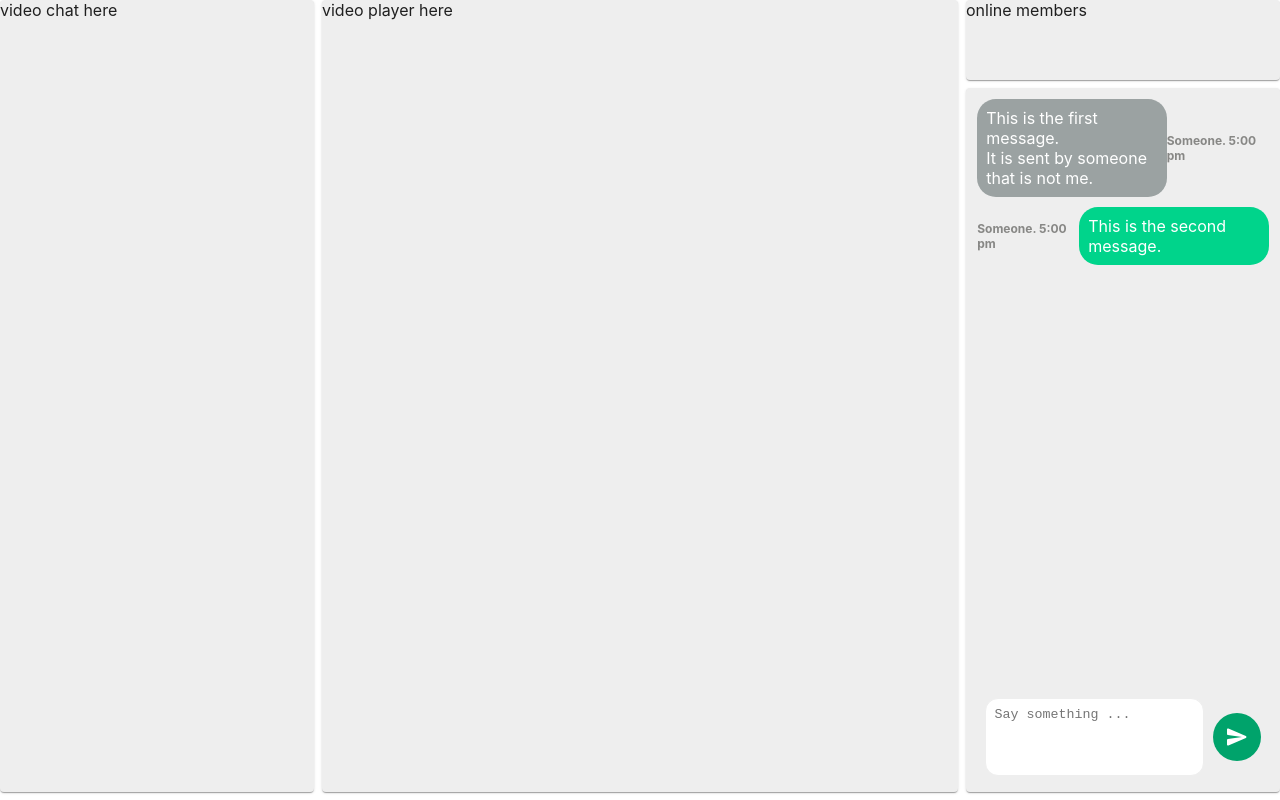
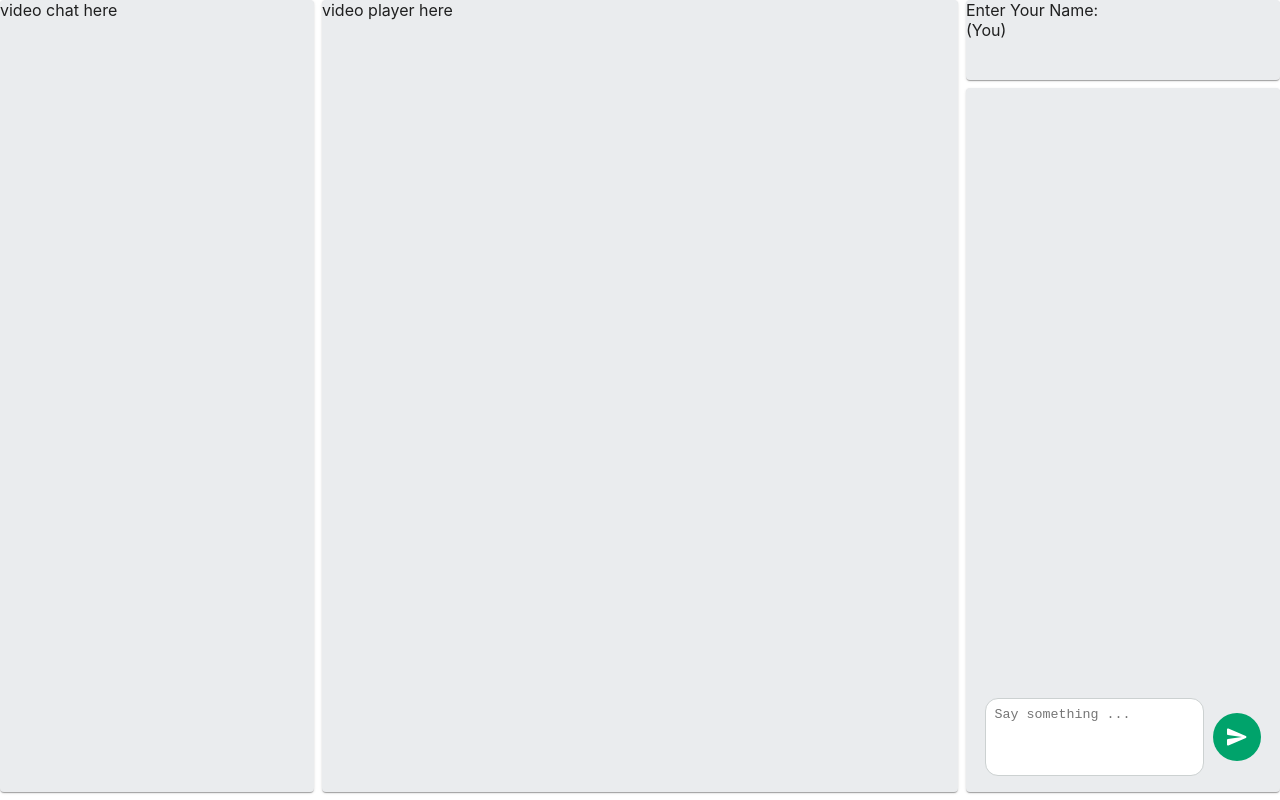
Before and after one commit to samya-ak/sync-it, a React (Create React App) app in the folder client/: page /rooms/1 in a window 1280 px wide. Built offline with nearby package versions, Linux system fonts and the light colour scheme.

Commit message:
make chat ui dynamic

```diff
--- a/client/src/components/Chat.js
+++ b/client/src/components/Chat.js
@@ -5,12 +5,14 @@ import CardContent from "@material-ui/core/CardContent";
 import IconButton from "@material-ui/core/IconButton";
 import SendRoundedIcon from "@material-ui/icons/SendRounded";
 import { makeStyles } from "@material-ui/core/styles";
+import { useState, useContext } from "react";
+import { Context } from "../components/Store";
 
 const useStyles = makeStyles((theme) => ({
   paper: {
     height: "100%",
     width: "100%",
-    backgroundColor: "#eee",
+    backgroundColor: "#EAECEE",
     padding: "0.7em",
     boxSizing: "border-box",
   },
@@ -34,11 +36,14 @@ const useStyles = makeStyles((theme) => ({
     display: "flex",
     justifyContent: "space-between",
     marginBottom: "10px",
+    whiteSpace: "pre-wrap",
   },
   yoursMessage: {
     display: "flex",
     justifyContent: "space-between",
     flexDirection: "row-reverse",
+    marginBottom: "10px",
+    whiteSpace: "pre-wrap",
   },
   author: {
     fontSize: "12px",
@@ -59,7 +64,7 @@ const useStyles = makeStyles((theme) => ({
     width: "75%",
     outline: "none",
     resize: "none",
-    borderColor: "#eee",
+    borderColor: "#CCD1D1 ",
     borderRadius: "13px",
     padding: "8px",
   },
@@ -69,30 +74,57 @@ const useStyles = makeStyles((theme) => ({
   },
 }));
 
-const Chat = () => {
+const Chat = ({ self }) => {
   const classes = useStyles();
+  const [msg, setMsg] = useState("");
+  const [state, dispatch] = useContext(Context);
+
+  const handleSubmit = (e) => {
+    e.preventDefault();
+    console.log("sending>>>", msg);
+    console.log("props", self);
+    // send same message to all connected peers
+    for (let [key, value] of state.room.peers) {
+      if (key !== self.id) {
+        console.log("sending message to>>>", value);
+        value.sendMessage(msg);
+      }
+    }
+    const message = {
+      value: msg,
+      yours: true,
+      time: new Date(),
+    };
+    dispatch({ type: "UPDATE_MESSAGES", payload: message });
+    setMsg("");
+  };
 
   return (
     <Paper className={classes.paper}>
+      {console.log("msgs>>>", state.messages)}
       {/* Messages */}
       <div className={`custom-scrollbar ${classes.messages}`}>
-        <div className={classes.othersMessage}>
-          <Card className={`${classes.card} ${classes.others}`} elevation={0}>
-            <CardContent style={{ padding: "9px" }}>
-              This is the first message. <br /> It is sent by someone that is
-              not me.
-            </CardContent>
-          </Card>
-          <div className={classes.author}>Someone. 5:00 pm</div>
-        </div>
-        <div className={classes.yoursMessage}>
-          <Card className={`${classes.card} ${classes.yours}`} elevation={0}>
-            <CardContent style={{ padding: "9px" }}>
-              This is the second message.
-            </CardContent>
-          </Card>
-          <div className={classes.author}>Someone. 5:00 pm</div>
-        </div>
+        {state.messages.map((message, key) => {
+          return (
+            <div
+              className={
+                message.yours ? classes.yoursMessage : classes.othersMessage
+              }
+            >
+              <Card
+                className={`${classes.card} ${
+                  message.yours ? classes.yours : classes.others
+                }`}
+                elevation={0}
+              >
+                <CardContent style={{ padding: "9px" }}>
+                  {message.value}
+                </CardContent>
+              </Card>
+              <div className={classes.author}>Someone. 5:00 pm</div>
+            </div>
+          );
+        })}
       </div>
 
       {/* Message Sender */}
@@ -103,11 +135,14 @@ const Chat = () => {
           className={classes.textArea}
           aria-label="empty textarea"
           placeholder="Say something ..."
+          value={msg}
+          onChange={(e) => setMsg(e.target.value)}
         />
 
         <IconButton
           aria-label="send message"
           component="span"
+          onClick={handleSubmit}
           className={classes.sendMessage}
         >
           <SendRoundedIcon />
--- a/client/src/routes/Room.js
+++ b/client/src/routes/Room.js
@@ -9,14 +9,13 @@ const useStyles = makeStyles((theme) => ({
   paper: {
     height: "100%",
     width: "100%",
-    backgroundColor: "#eee",
+    backgroundColor: "#EAECEE ",
   },
 }));
 
 const Room = () => {
   const [state, dispatch] = useContext(Context);
   const [self, setSelf] = useState("");
-  const [msg, setMsg] = useState("");
   const classes = useStyles();
 
   useEffect(() => {
@@ -25,23 +24,6 @@ const Room = () => {
       setSelf(self);
     }
   }, [state]);
-
-  const handleSubmit = (e) => {
-    e.preventDefault();
-    //send same message to all connected peers
-    for (let [key, value] of state.room.peers) {
-      if (key !== self.id) {
-        console.log("sending message to>>>", value);
-        value.sendMessage(msg);
-      }
-    }
-    const message = {
-      value: msg,
-      yours: true,
-      time: new Date(),
-    };
-    dispatch({ type: "UPDATE_MESSAGES", payload: message });
-  };
 
   return (
     // <div>
@@ -60,9 +42,11 @@ const Room = () => {
       <Grid item md={3} sm={3}>
         <Paper className={classes.paper}>video chat here</Paper>
       </Grid>
+
       <Grid item md={6} sm={6}>
         <Paper className={classes.paper}>video player here</Paper>
       </Grid>
+
       <Grid
         item
         container
@@ -72,10 +56,14 @@ const Room = () => {
         justify="space-between"
       >
         <Grid item style={{ height: "10vh" }}>
-          <Paper className={classes.paper}>online members</Paper>
+          <Paper className={classes.paper}>
+            Enter Your Name:
+            <div>{self.username || self.id} (You)</div>
+          </Paper>
         </Grid>
+
         <Grid item style={{ height: "88vh" }}>
-          <Chat />
+          <Chat self={self} />
         </Grid>
       </Grid>
     </Grid>
```
